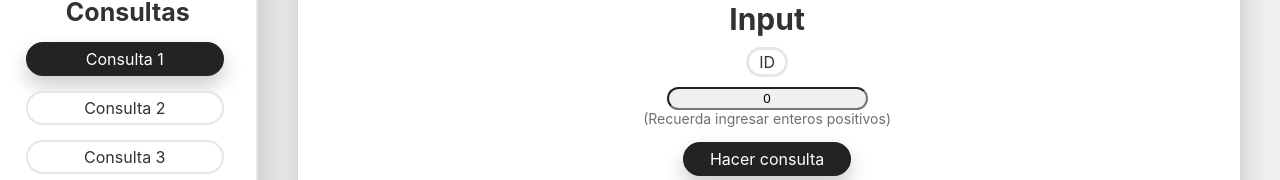
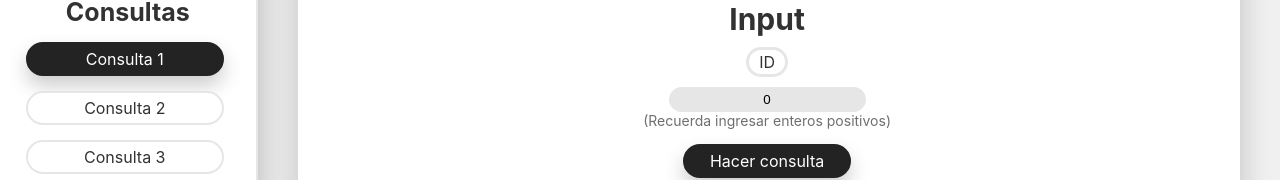
Before and after one commit to ulisesaviles/db-postgre-app, a React (Create React App) app in the folder app/: page / in a window 1280 px wide. Shown: the part 236-416 px from the top of the page. Built offline with nearby package versions, Linux system fonts and the light colour scheme.

Commit message:
Inout styled correctly

```diff
--- a/app/src/App.css
+++ b/app/src/App.css
@@ -211,10 +211,11 @@ h3 {
   background-color: white;
 }
 input {
-  background-color: rgb(240, 240, 240);
+  background-color: rgb(230, 230, 230);
   border-radius: 100px;
-  padding: 2px 10px;
+  padding: 5px 10px;
   text-align: center;
+  border: 0;
 }
 .border-bottom {
  border-bottom: 2px solid rgb(230, 230, 230);
```
